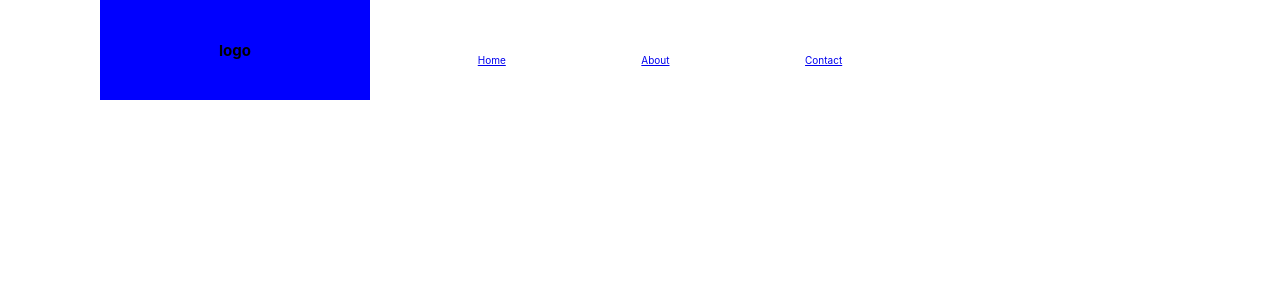
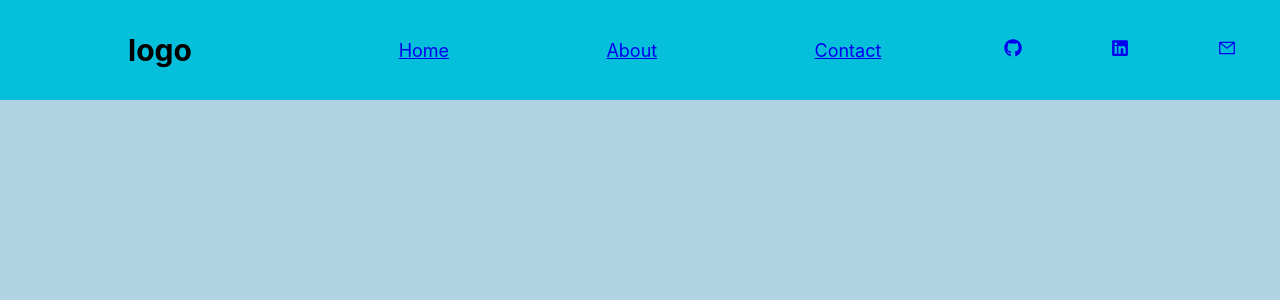
Before and after one commit to SanC005/portfolio-website, a React (Create React App) app: page / in a window 1280 px wide. Shown: the top 300 px of the page. Built offline with nearby package versions, Linux system fonts and the light colour scheme.

Commit message:
imporved navbar and bg

```diff
--- a/package.json
+++ b/package.json
@@ -3,11 +3,13 @@
   "version": "0.1.0",
   "private": true,
   "dependencies": {
+    "@mui/icons-material": "^5.11.16",
     "@testing-library/jest-dom": "^5.16.5",
     "@testing-library/react": "^13.4.0",
     "@testing-library/user-event": "^13.5.0",
     "react": "^18.2.0",
     "react-dom": "^18.2.0",
+    "react-icons": "^4.8.0",
     "react-scripts": "5.0.1",
     "web-vitals": "^2.1.4"
   },
--- a/src/components/navbar.css
+++ b/src/components/navbar.css
@@ -3,28 +3,67 @@ html{
 }
 ul{
     list-style: none;
+
+}
+nav ul {
+    margin: 0;
+    padding: 0;
+    display: flex;
+    flex-flow: row nowrap;
+    justify-content: space-around;
+}
+
+nav li {
+    margin: 0;
+    padding: 0;
+    display: block;
 }
 .main{
     width: 100%;
     height: 100rem;
     display: grid;
-    grid-template-columns: 10rem 1fr 2fr 1fr 10rem;
+    grid-template-columns:1fr 2fr 1fr;
+    background-color: #AFD3E2;
 }
 .logo{
     display: grid;
-    background-color: blue;
-    grid-column: 2/3;
+    background-color: #05BFDB;
+    grid-column: 1/2;
     justify-content: space-around;
     align-items: center;
     height: 10rem;
+    font-size: 2rem;
 }
 .menu{
     display: grid;
+    grid-column: 2/3;
+}
+.menu-ul{
+    height: 10rem;
+    padding: 0;
+    display: flex;
+    justify-content: space-around;
+    align-items: center;
+    text-transform: capitalize;
+    font-size: 1.8rem;
+    background-color: #05BFDB;
+}
+.social{
+    display: grid;
     grid-column: 3/4;
 }
-.menu ul{
+.social-ul{
     height: 10rem;
     display: flex;
     justify-content: space-around;
     align-items: center;
+    text-transform: capitalize;
+    font-size: 1.8rem;
+    background-color: #05BFDB;
 }
+a:hover{
+    color: black;
+}
+.menu ul:hover{
+    background-color:black;
+}
--- a/src/components/navbar.js
+++ b/src/components/navbar.js
@@ -1,5 +1,8 @@
 import React from 'react';
 import "./navbar.css";
+// import {GitHubIcon} from '@mui/icons-material/GitHub';
+import {FaGithub,FaLinkedin,} from "react-icons/fa";
+import { AiOutlineMail } from "react-icons/ai";
 const Navbar = () => {
     return(
     <>
@@ -10,9 +13,11 @@ const Navbar = () => {
                 </h2>
             </div>
             <div className="menu">
-                <ul>
+                <ul className='menu-ul'>
                     <li>
-                        <a href="#home">Home</a>
+                        <a href="#home">
+                        Home
+                        </a>
                     </li>
                     <li>
                         <a href="#about">About</a>
@@ -22,6 +27,25 @@ const Navbar = () => {
                     </li>
                 </ul>
             </div>
+            <div className="social">
+                <ul className='social-ul'>
+                    <li>
+                        <a href="#github">
+                        <FaGithub />
+                        </a>
+                    </li>
+                    <li>
+                        <a href="#linkedin">
+                        <FaLinkedin/>
+                        </a>
+                    </li>
+                    <li>
+                        <a href="#email">
+                            <AiOutlineMail/>
+                        </a>
+                    </li>
+                </ul>
+            </div>
         </nav>
     </>
     );
```
Also changed, not shown: 1 other file (tests, documents, lock files or other folders).
